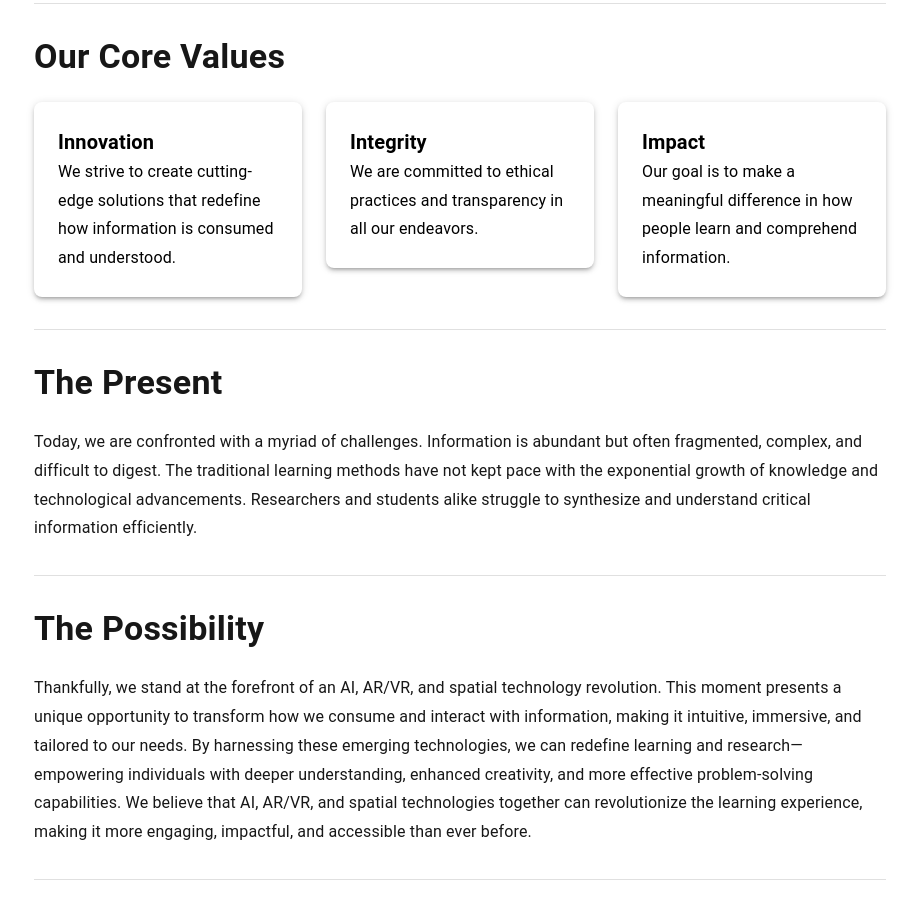
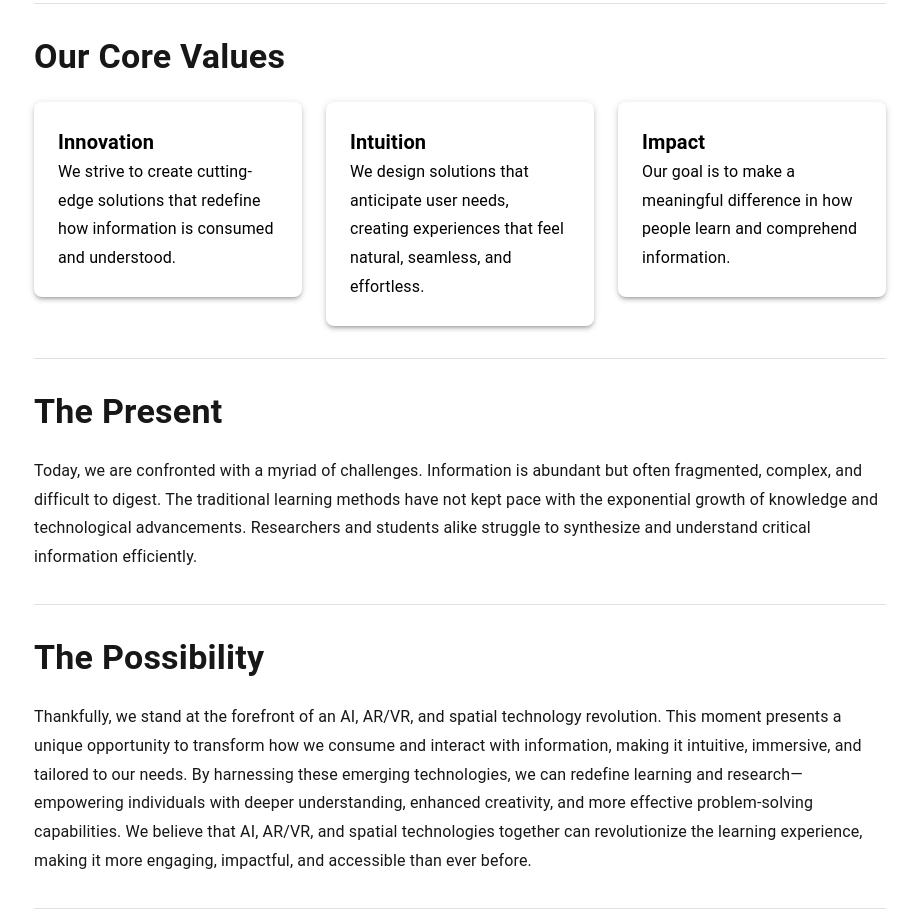
Before and after one commit to taa217/Lucid, a Next.js app: page /mission in a window 1280 px wide. Shown: the part 1280-2196 px from the top of the page, without its empty margins (180-1099 px from the left). Built offline with nearby package versions, Linux system fonts and the light colour scheme.

Commit message:
Update page.js
change core values

```diff
--- a/src/app/mission/page.js
+++ b/src/app/mission/page.js
@@ -246,11 +246,10 @@ import Image from 'next/image';
                 }}
               >
                 <Typography variant="h6" sx={{ fontWeight: 'bold', color: 'black' }}>
-                  Integrity
+                  Intuition
                 </Typography>
                 <Typography variant="body1" sx={{ lineHeight: '1.8', color: 'black' }}>
-                  We are committed to ethical practices and transparency in all our
-                  endeavors.
+                 We design solutions that anticipate user needs, creating experiences that feel natural, seamless, and effortless.
                 </Typography>
               </Box>
             </Grid>
```
